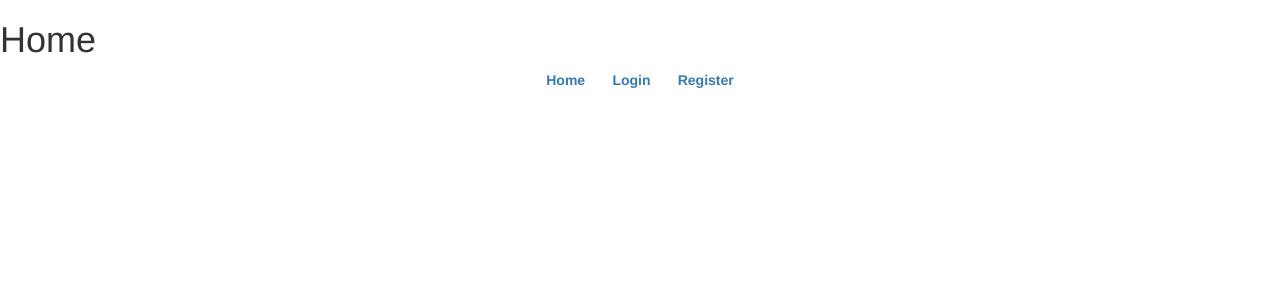
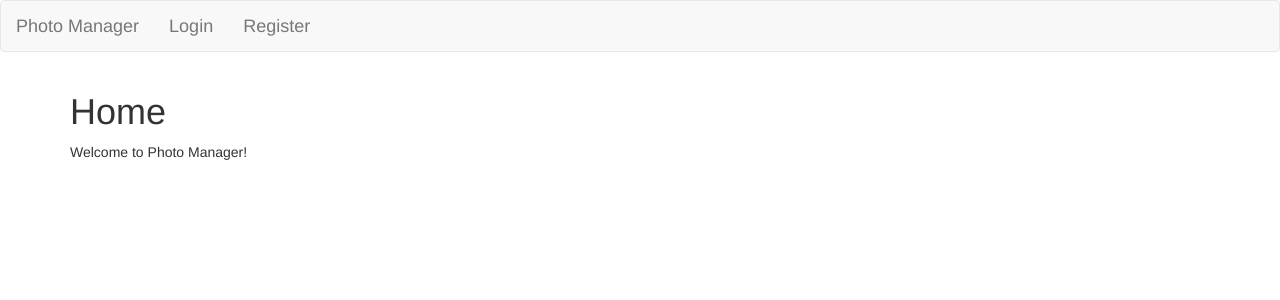
Before and after one commit to aaronbolyard-school/CSC-289, a Flask app: page / in a window 1280 px wide. Shown: the top 300 px of the page. Run offline with Flask 2, Linux system fonts and the light colour scheme; some libraries are stand-ins or nearby versions.

Commit message:
Refactored templates.

```diff
--- a/photomanager/forms/registration_form.py
+++ b/photomanager/forms/registration_form.py
@@ -3,7 +3,7 @@ from wtforms import StringField, PasswordField, SubmitField
 from wtforms.validators import DataRequired
 
 class RegistrationForm(FlaskForm):
-	name = StringField('name', validators = [DataRequired()])
+	name = StringField('Name', validators = [DataRequired()])
 	username = StringField('Username', validators = [DataRequired()])
 	password = PasswordField('Password', validators =[DataRequired()])
 
--- /dev/null
+++ b/photomanager/templates/base.html
@@ -0,0 +1,37 @@
+{% import 'bootstrap/wtf.html' as wtf %}
+{% import 'bootstrap/utils.html' as utils %}
+<!DOCTYPE html>
+<html>
+	<head>
+		<meta charset="utf-8">
+		<meta name="viewport" content="width=device-width, initial-scale=1, shrink-to-fit=no">
+		<title>{% block title %}{% endblock %}</title>
+		<link rel="shortcut icon" href="{{ url_for('static', filename='favicon.ico') }}">
+		{% block styles %}
+			<link href="{{bootstrap_find_resource('css/bootstrap.css', cdn='bootstrap')}}" rel="stylesheet">
+		{% endblock %}
+	</head>
+	<body>
+		<nav class="navbar navbar-default">
+			<ul class="nav navbar-nav mr-auto">
+				<a class="navbar-brand" href="{{ url_for('home.index') }}">
+					Photo Manager
+				</a>
+				{% block navbar_items %}
+				{% endblock %}
+			</ul>
+		</nav>
+		<main class="container">
+			{% block header %}{% endblock %}
+			{{ utils.flashed_messages() }}
+			<div class="content">
+				{% block content %}
+				{% endblock %}
+			</div>
+		</main>
+		{% block scripts %}
+		<script src="{{ bootstrap_find_resource('jquery.js', cdn='jquery') }}"></script>
+		<script src="{{ bootstrap_find_resource('js/bootstrap.js', cdn='bootstrap') }}"></script>
+		{% endblock %}
+	</body>
+</html>
--- a/photomanager/templates/home.html
+++ b/photomanager/templates/home.html
@@ -1,21 +1,15 @@
-{% import 'bootstrap/wtf.html' as wtf %}
-{% import 'bootstrap/utils.html' as utils %}
-<html>
-	<head>
-		<title>Home</title>
-		<link href="{{bootstrap_find_resource('css/bootstrap.css', cdn='bootstrap')}}" rel="stylesheet">
-	</head>
+{% extends 'base.html' %}
+{% block title %}Photo Manager{% endblock %}
+{% block navbar_items %}
+<li class="nav-item">
+	<a class="navbar-brand" href="{{ url_for('login.index') }}">Login</a>
+	<a class="navbar-brand" href="{{ url_for('register.index') }}">Register</a>
+</li>
+{% endblock %}
+{% block header %}<h1>Home</h1>{% endblock %}
 
-	<body>
-		<h1>Home</h1>
-
-		{{ utils.flashed_messages() }}
-
-		<nav style="text-align:center;"><b>
-		<a href ="{{ url_for('home.index') }}">Home</a>&nbsp&nbsp&nbsp&nbsp&nbsp&nbsp
-		<a href="{{ url_for('login.index') }}">Login</a>&nbsp&nbsp&nbsp&nbsp&nbsp&nbsp
-		<a href="{{ url_for('register.index') }}">Register</a>
-		</nav>
-
-	</body>
-</html>
+{% block content %}
+<p>
+	Welcome to Photo Manager!
+</p>
+{% endblock %}
```
Also changed, not shown: photomanager/templates/login.html (+7 -19 lines), photomanager/templates/register.html (+7 -18 lines).
